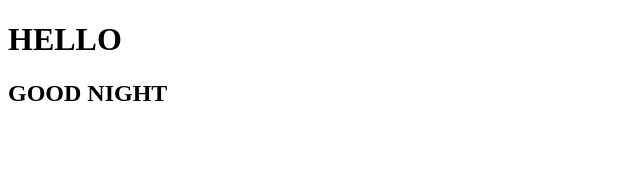
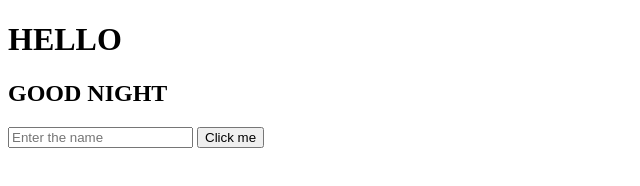
Before and after one commit to siddhantdixit/Calc, a plain HTML site: page index.html in a window 1280 px wide. Shown: the whole page, without its empty margins (0-640 px from the left). Drawn offline with Linux system fonts and the light colour scheme.

Commit message:
added form

```diff
--- a/index.html
+++ b/index.html
@@ -9,5 +9,16 @@
 <body>
     <h1> HELLO </h1>
     <h2> GOOD NIGHT</h2>
+
+    <form>
+        <input placeholder="Enter the name">
+        <button onclick="ok()"> Click me</button>
+    </form>
 </body>
+<script>
+    function ok()
+    {
+        alert("I'm ok");
+    }
+</script>
 </html>
```
